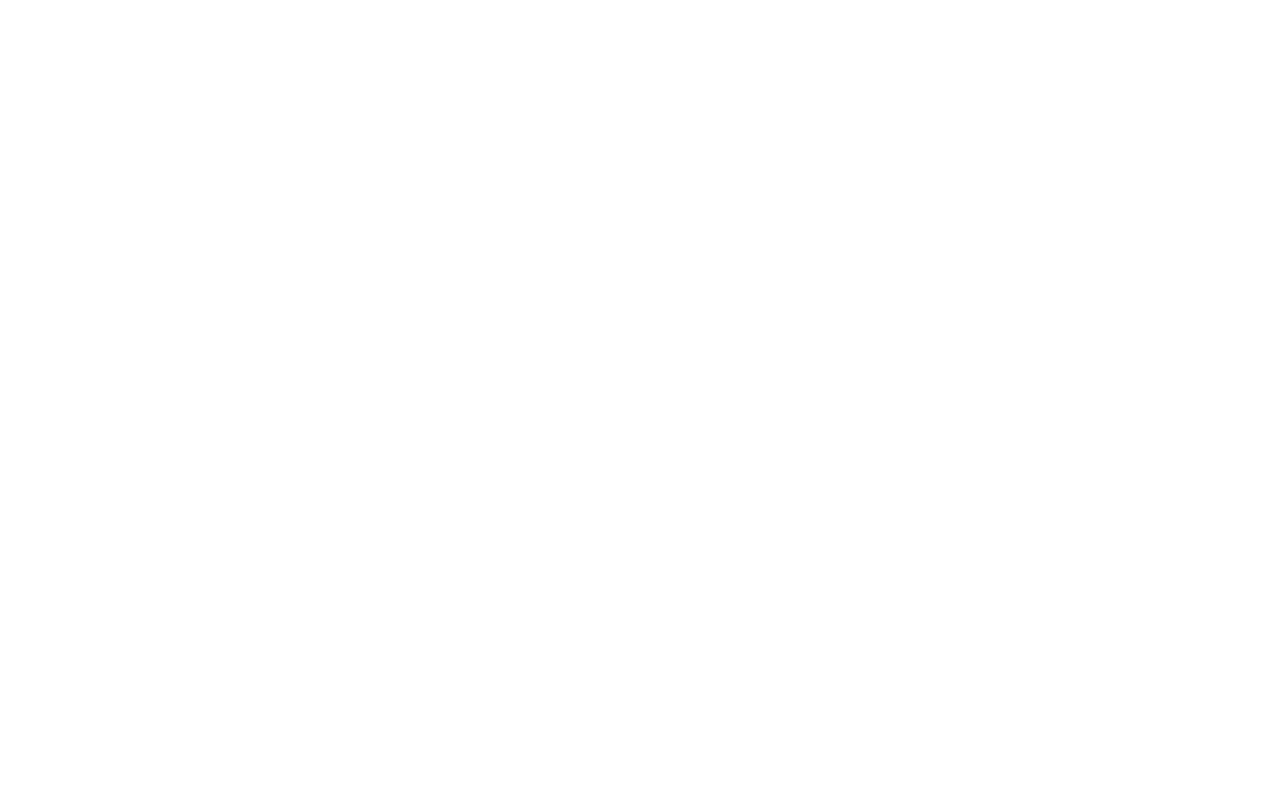
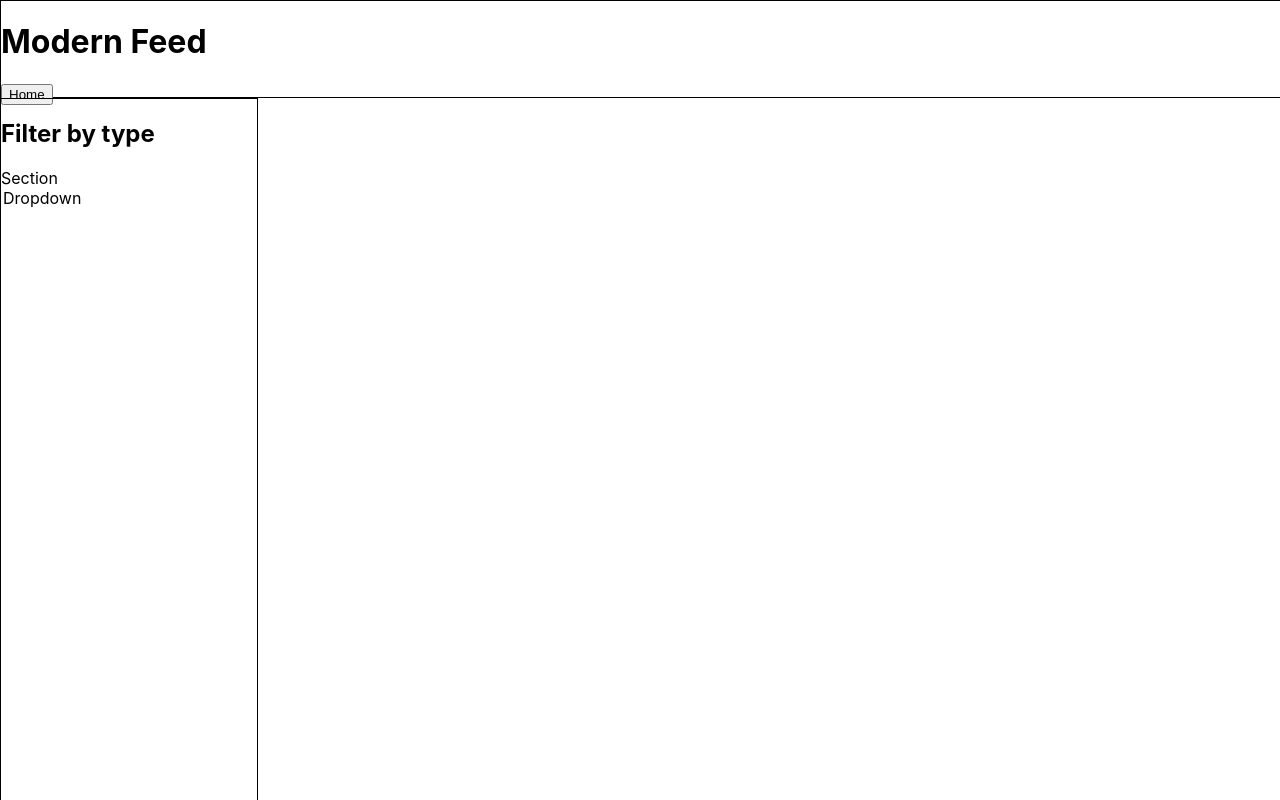
Before and after one commit to DanielN88/modern-feed, a React (Create React App) app: page / in a window 1280 px wide. Shown: the top 800 px of the page. Built offline with nearby package versions, Linux system fonts and the light colour scheme; no server answers.

Commit message:
Add Nav, Form, and Articles

```diff
--- a/src/App.css
+++ b/src/App.css
@@ -1,38 +1,17 @@
-.App {
-  text-align: center;
+html {
+  margin: 0px;
+  height: 100vh;
+  width: 100vw;
 }
 
-.App-logo {
-  height: 40vmin;
-  pointer-events: none;
+.App {
+  margin: 0px;
+  height: 100vh;
+  width: 100vw;
 }
 
-@media (prefers-reduced-motion: no-preference) {
-  .App-logo {
-    animation: App-logo-spin infinite 20s linear;
-  }
+.content {
+  display: flex;
+  flex-direction: row;
+  flex-wrap: wrap;
 }
-
-.App-header {
-  background-color: #282c34;
-  min-height: 100vh;
-  display: flex;
-  flex-direction: column;
-  align-items: center;
-  justify-content: center;
-  font-size: calc(10px + 2vmin);
-  color: white;
-}
-
-.App-link {
-  color: #61dafb;
-}
-
-@keyframes App-logo-spin {
-  from {
-    transform: rotate(0deg);
-  }
-  to {
-    transform: rotate(360deg);
-  }
-}
--- a/src/App.js
+++ b/src/App.js
@@ -1,10 +1,29 @@
-import react, { useState } from 'react'
+import React, { useState, useEffect } from 'react'
 import { Route } from 'react-router-dom'
+import './App.css'
+import Nav from './Components/Nav'
+import Form from './Components/Form'
+import Articles from './Components/Articles'
 
 const App = () => {
 
   const [articles, setArticles] = useState([])
 
+  useEffect(() => {
+    fetch('https://api.nytimes.com/svc/topstories/v2/home.json?api-key=hmnMnvdrsTLgtLuLtFHwxdb5jQhBzJ2J')
+    .then(response => response.json())
+    .then(data => console.log(data))
+  },[])
+
+  return (
+    <div className='App'>
+      <Nav />
+        <div className='content'>
+          <Form />
+          <Articles />
+        </div>
+    </div>
+  )
 }
 
 export default App
--- /dev/null
+++ b/src/Components/Articles.css
@@ -0,0 +1,5 @@
+.articles-container {
+  height: 90vh;
+  width: 79.7vw;
+  border: 1px solid black;
+}
--- /dev/null
+++ b/src/Components/Articles.js
@@ -0,0 +1,13 @@
+import React from 'react'
+import './Articles.css'
+
+const Articles = () => {
+
+  return (
+    <div className='articles-container'>
+     <p>Top Articles for this month</p>
+    </div>
+  )
+}
+
+export default Articles
--- /dev/null
+++ b/src/Components/Form.css
@@ -0,0 +1,5 @@
+.form-container {
+  height: 90vh;
+  width: 20vw;
+  border: 1px solid black;
+}
--- /dev/null
+++ b/src/Components/Form.js
@@ -0,0 +1,15 @@
+import React from 'react'
+import './Form.css'
+
+const Form = () => {
+
+  return (
+    <div className='form-container'>
+      <h2>Filter by type</h2>
+      <label>Section</label>
+      <option>Dropdown</option>
+    </div>
+  )
+}
+
+export default Form
--- /dev/null
+++ b/src/Components/Nav.css
@@ -0,0 +1,5 @@
+.nav-container {
+  height: 12vh;
+  width: 100vw;
+  border: solid black 1px;
+}
--- /dev/null
+++ b/src/Components/Nav.js
@@ -0,0 +1,14 @@
+import React from 'react'
+import './Nav.css'
+
+const Nav = () => {
+
+  return (
+    <div className='nav-container'>
+      <h1>Modern Feed</h1>
+      <button>Home</button>
+    </div>
+  )
+}
+
+export default Nav
```
